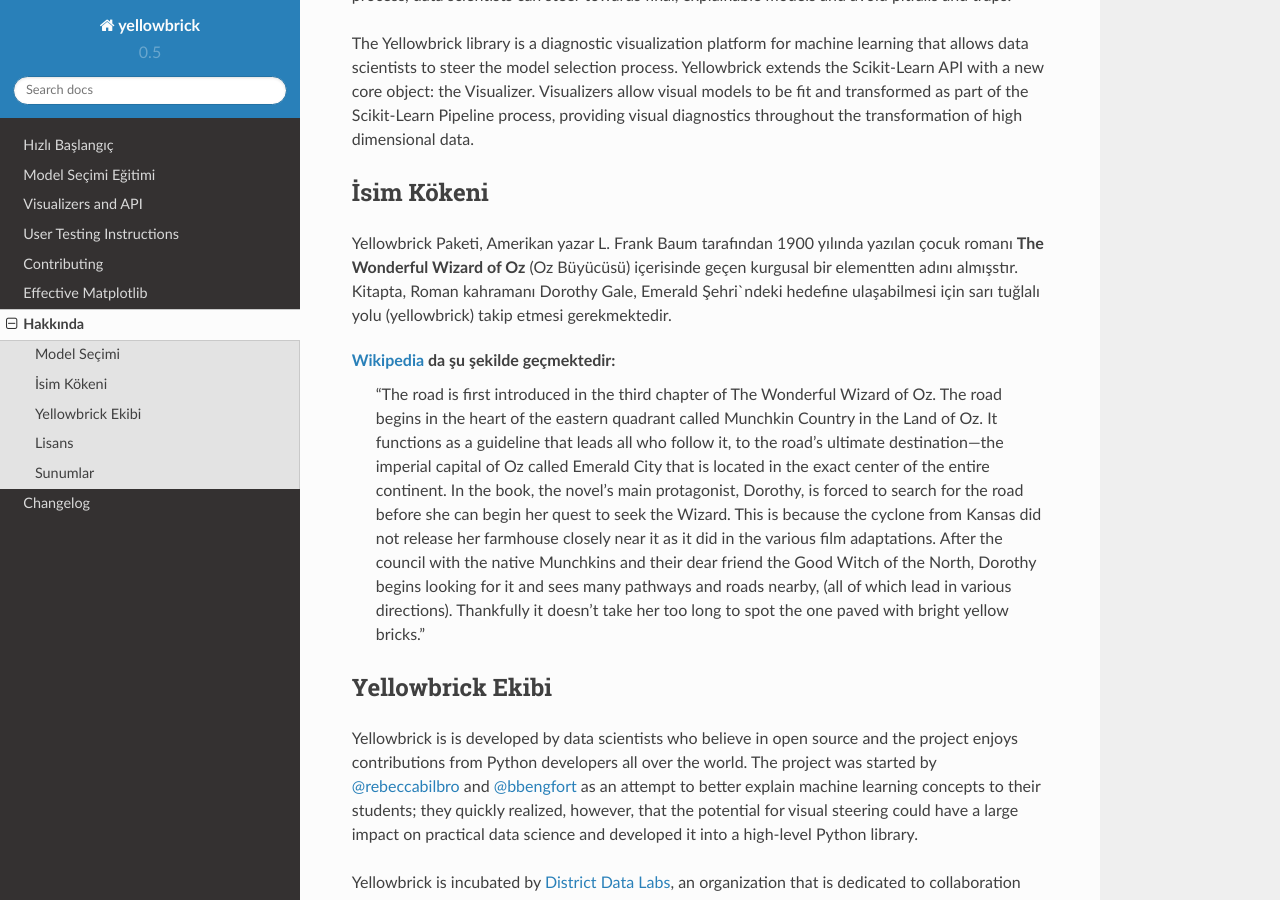
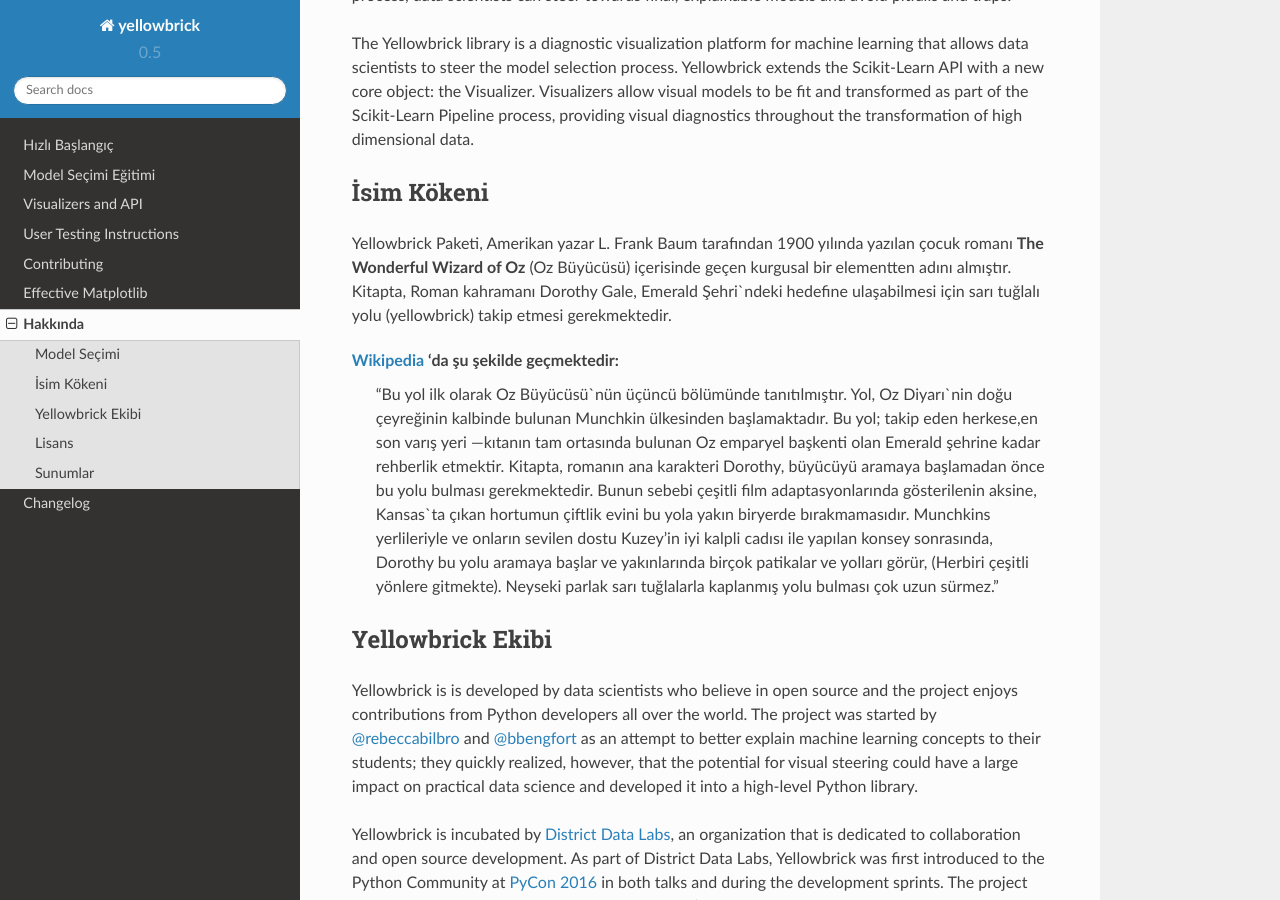
Before and after one commit to DistrictDataLabs/yellowbrick-docs-tr, a Sphinx documentation site: the page built from docs/about.rst, in a window 1280 px wide and 900 px high, scrolled down 1684 px. Built offline with Sphinx 7.4.7 and the Read the Docs theme 2.0.0, drawn with Linux system fonts in a browser that asks for light colours; some of the changed text lies outside the part shown.

Commit message:
Turkish Translation

```diff
--- a/docs/about.rst
+++ b/docs/about.rst
@@ -7,9 +7,9 @@ Resim sahibi QuatroCinco_, izniyle kullanılmıştır, Flickr Creative Commons.
 
 Yellowbrick, görsel analiz ve tanımlama araçları ile birlikte Scikit-Learn API_ `yi genişleten açık kaynak kodlu sade bir Python Projesidir. Yellowbrick API, Matplotlib`i  de kapsayarak yayınlamaya hazır figür ve interaktif veri keşfi oluşturmayı sağlarken bir yandan da geliştiricilere ayrıntılı figür kontrolu imkanı sağlamaktadır. Yellowbrick kullanıcılar için; Makine öğrenimi modellerinin performansını geliştirme, güvenirliliğini sağlama, değer tahmininde bulunma ve makine oğrenmesi iş akışında karşılaşılan problemleri teşhis etmede yardımcı olabilmektedir.
 
-Son dönemlerde makine öğrenimi iş akışının büyük bir kısmı; grid search yöntemi, standartlaştırılmıs API ler ve GUI (Kullanıcı Grafik Arayüzü) tabanlı uygulamalar yoluyla otomatize edilmiştir. Bununla birlikte, pratikte insan sezgisi ve rehberligi, kaliteli modeller uzerinde detayli arama yontemlerine gore daha efektif odaklanma saglamaktadir. Gorsel model secim islemi yoluyla, veri bilimcileri; hatalara ve yanilgilara dusmeden finale, aciklanabilir modellere dogru ilerleyis gosterebilmektedir.
+Son dönemlerde makine öğrenimi iş akışının büyük bir kısmı; grid search yöntemi, standartlaştırılmıs API ler ve GUI (Kullanıcı Grafik Arayüzü) tabanlı uygulamalar yoluyla otomatize edilmiştir. Bununla birlikte, pratikte insan sezgisi ve rehberliği, kaliteli modeller üzerinde detaylı arama yöntemlerine göre daha efektif odaklanma sağlamaktadir. Görsel model seçim işlemi yoluyla, veri bilimcileri; hatalara ve yanılgılara düşmeden finale, açıklanabilir modellere doğru ilerleyiş gösterebilmektedir.
 
-Yellowbrick kütüphanesi, makine öğrenimi için veri bilimcilerine model seçim sürecine yön vermelerine olanak sağlayan bir tanı görselleştirme platformudur. Yellowbrick, Scikit Learn API`sini yeni bir temel obje ile genişletmistir: Görselleştirici.  Görselleştiriciler, çok boyutlu verilerin dönüşümü sırasında görsel tanılar sunarak, Scikit-Learn işlem sürecinin bir parcası olarak gorsel modellerin uymasını ve donusumunu sağlamaktadır.
+Yellowbrick kütüphanesi, makine öğrenimi için veri bilimcilerine model seçim sürecine yön vermelerine olanak sağlayan bir tanı görselleştirme platformudur. Yellowbrick, Scikit Learn API`sini yeni bir temel obje ile genişletmistir: Görselleştirici.  Görselleştiriciler, çok boyutlu verilerin dönüşümü sırasında görsel tanılar sunarak, Scikit-Learn işlem sürecinin bir parcası olarak görsel modellerin uymasını ve dönüşümünü sağlamaktadır.
 
 Model Seçimi
 ---------------
@@ -29,10 +29,10 @@ The Yellowbrick library is a diagnostic visualization platform for machine learn
 
 İsim Kökeni
 -----------
-Yellowbrick Paketi, Amerikan yazar L. Frank Baum tarafından 1900 yılında yazılan çocuk romanı **The Wonderful Wizard of Oz** (Oz Büyücüsü) içerisinde geçen kurgusal bir elementten adını almışstır. Kitapta, Roman kahramanı Dorothy Gale, Emerald Şehri`ndeki hedefine ulaşabilmesi için sarı tuğlalı yolu (yellowbrick) takip etmesi gerekmektedir.
+Yellowbrick Paketi, Amerikan yazar L. Frank Baum tarafından 1900 yılında yazılan çocuk romanı **The Wonderful Wizard of Oz** (Oz Büyücüsü) içerisinde geçen kurgusal bir elementten adını almıştır. Kitapta, Roman kahramanı Dorothy Gale, Emerald Şehri`ndeki hedefine ulaşabilmesi için sarı tuğlalı yolu (yellowbrick) takip etmesi gerekmektedir.
 
-Wikipedia_ da şu şekilde geçmektedir:
-    "The road is first introduced in the third chapter of The Wonderful Wizard of Oz. The road begins in the heart of the eastern quadrant called Munchkin Country in the Land of Oz. It functions as a guideline that leads all who follow it, to the road's ultimate destination—the imperial capital of Oz called Emerald City that is located in the exact center of the entire continent. In the book, the novel's main protagonist, Dorothy, is forced to search for the road before she can begin her quest to seek the Wizard. This is because the cyclone from Kansas did not release her farmhouse closely near it as it did in the various film adaptations. After the council with the native Munchkins and their dear friend the Good Witch of the North, Dorothy begins looking for it and sees many pathways and roads nearby, (all of which lead in various directions). Thankfully it doesn't take her too long to spot the one paved with bright yellow bricks."
+Wikipedia_ 'da şu şekilde geçmektedir:
+    "Bu yol ilk olarak Oz Büyücüsü`nün üçüncü bölümünde tanıtılmıştır. Yol, Oz Diyarı`nin doğu çeyreğinin kalbinde bulunan Munchkin ülkesinden başlamaktadır. Bu yol; takip eden herkese,en son varış yeri —kıtanın tam ortasında bulunan Oz emparyel başkenti olan Emerald şehrine kadar rehberlik etmektir. Kitapta, romanın ana karakteri Dorothy, büyücüyü aramaya başlamadan önce bu yolu bulması gerekmektedir. Bunun sebebi çeşitli film adaptasyonlarında gösterilenin aksine, Kansas`ta çıkan hortumun çiftlik evini bu yola yakın biryerde bırakmamasıdır. Munchkins yerlileriyle ve onların sevilen dostu Kuzey'in iyi kalpli cadısı ile yapılan konsey sonrasında, Dorothy bu yolu aramaya başlar ve yakınlarında birçok patikalar ve yolları görür, (Herbiri çeşitli yönlere gitmekte). Neyseki parlak sarı tuğlalarla kaplanmış yolu bulması çok uzun sürmez."
 
 Yellowbrick Ekibi
 ----
```
